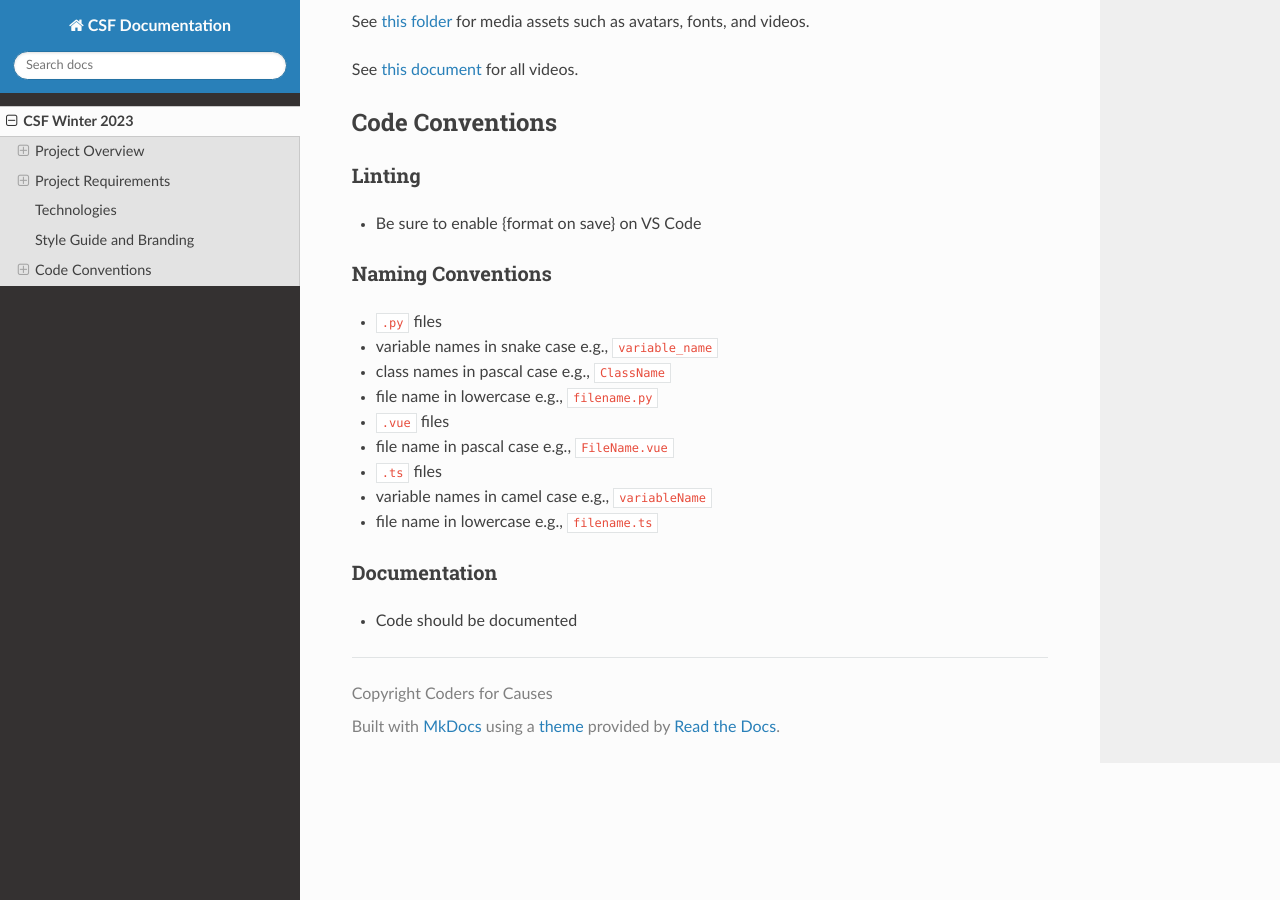
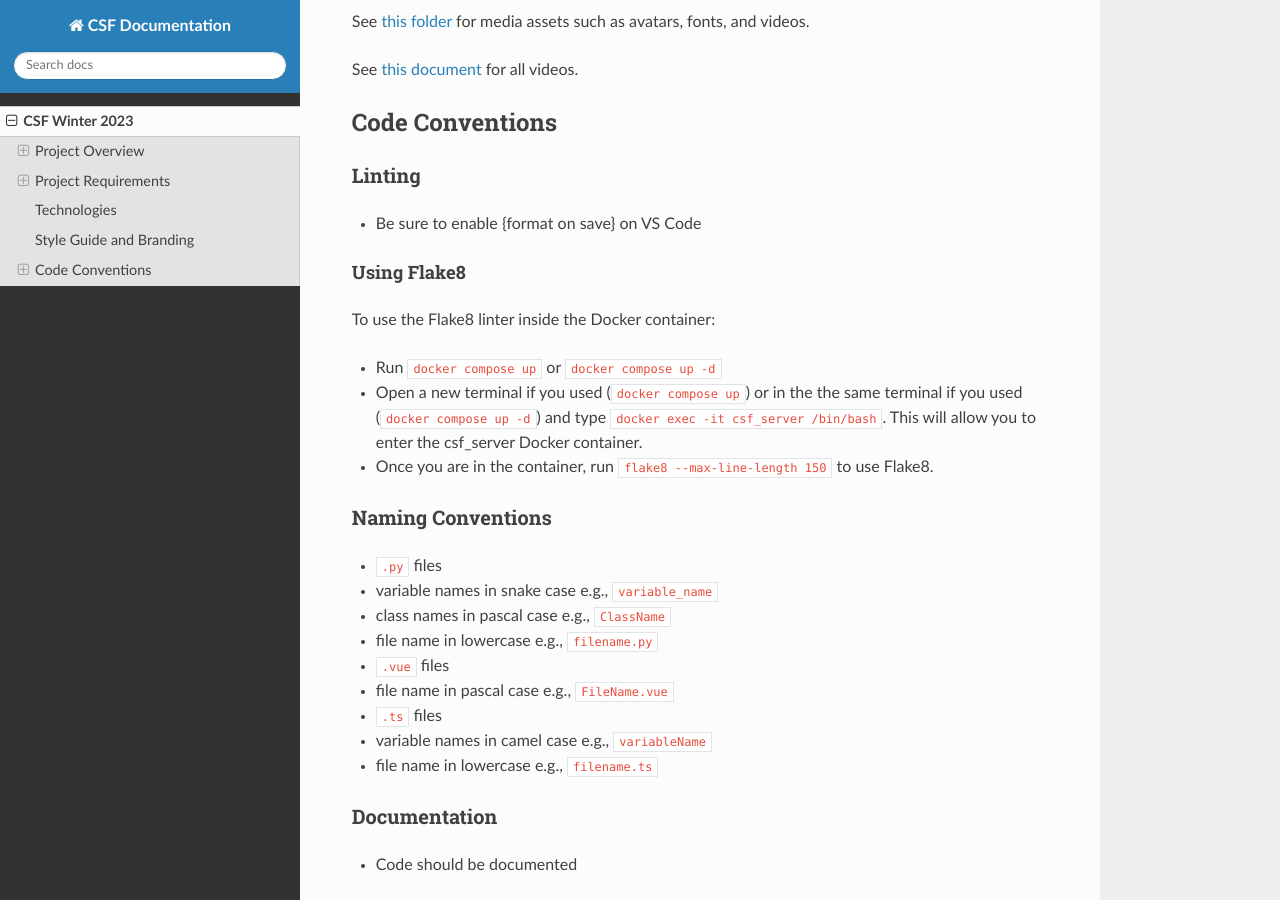
Before and after one commit to codersforcauses/csf, an MkDocs documentation site: the page built from documentation/docs/index.md, in a window 1280 px wide and 900 px high, scrolled down 2723 px. Built offline with MkDocs 1.6.1, drawn with Linux system fonts in a browser that asks for light colours; nearby versions of some CDN libraries.

Commit message:
Added how to use flake8 inside the docker container to mkdocs

```diff
--- a/documentation/docs/index.md
+++ b/documentation/docs/index.md
@@ -79,6 +79,14 @@ See [this document](https://docs.google.com/document/d/15tQjiH7VnaAhLnafIznboiti
 
 - Be sure to enable {format on save} on VS Code
 
+#### Using Flake8
+
+To use the Flake8 linter inside the Docker container:
+
+- Run `docker compose up` or `docker compose up -d`
+- Open a new terminal if you used (`docker compose up`) or in the the same terminal if you used (`docker compose up -d`) and type `docker exec -it csf_server /bin/bash`. This will allow you to enter the csf_server Docker container.
+- Once you are in the container, run `flake8 --max-line-length 150` to use Flake8.
+
 ### Naming Conventions
 
 - `.py` files
```
